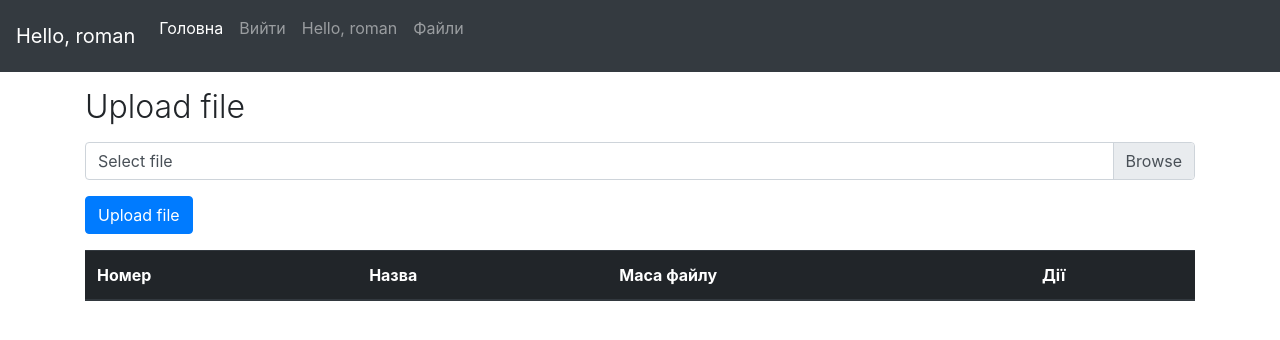
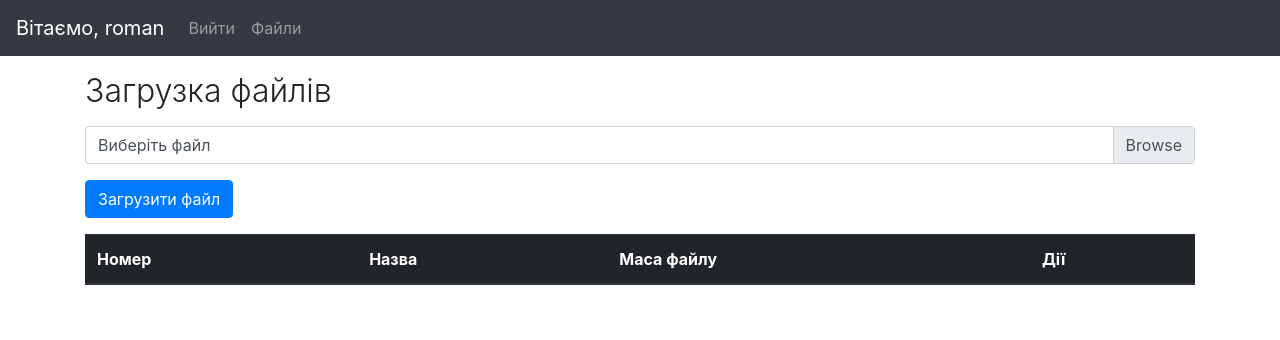
Before and after one commit to Fustell/FileStorage, a Flask app: page /profile/files in a window 1280 px wide. Shown: the top 340 px of the page. Run offline with Flask 2, Linux system fonts and the light colour scheme; a user stored in the database is signed in; lists and menus that the app fills with data are empty.

Commit message:
Opportunity of downloading files was added and a few bugs were fixed.

```diff
--- a/config.py
+++ b/config.py
@@ -1,3 +1,4 @@
 SECRET_KEY = 'fasdkjlfhe3iqruh34345'
 SQLALCHEMY_DATABASE_URI = "sqlite:///database.db"
 SQLALCHEMY_TRACK_MODIFICATIONS = False
+UPLOAD_FOLDER = "usersFiles"
--- a/fileStorage/File.py
+++ b/fileStorage/File.py
@@ -1,19 +1,30 @@
 import uuid
 import os
 
+from fileStorage import app
+from fileStorage.utils import convert_bytes
 
-BASE_DIR = os.path.dirname(__file__)
+BASE_DIR = os.path.join(os.path.dirname(__file__),app.config["UPLOAD_FOLDER"])
 
 
 def get_user_file_name(current_user, folderId):
-    user_files_directory = os.path.join(BASE_DIR, 'usersFiles', current_user.username, str(folderId))
+    user_files_directory = os.path.join(BASE_DIR, current_user.username, str(folderId))
     return os.listdir(user_files_directory).pop()
 
 
 def get_user_file_size(current_user, folderId):
-    user_file_directory = os.path.join(BASE_DIR, 'usersFiles', current_user.username, str(folderId),get_user_file_name(current_user, folderId))
+    user_file_directory = os.path.join(BASE_DIR, current_user.username, str(folderId),get_user_file_name(current_user, folderId))
     return os.path.getsize(user_file_directory)
 
+
+def get_file_directory(current_user, folderId):
+    file_directory = os.path.join(BASE_DIR, current_user.username, str(folderId))
+    return file_directory
+
+
+def get_file(current_user, folderId):
+    file = os.path.join(BASE_DIR, current_user.username, str(folderId),get_user_file_name(current_user, folderId))
+    return file
 
 class File:
 
@@ -30,7 +41,7 @@ class File:
 
     def save(self):
         unique_file_id = self.folder_id
-        user_folder = os.path.join(BASE_DIR, 'usersFiles', self.current_user.username, str(unique_file_id))
+        user_folder = os.path.join(BASE_DIR, self.current_user.username, str(unique_file_id))
 
         if not os.path.exists(user_folder):
             os.makedirs(user_folder)
@@ -40,7 +51,7 @@ class File:
     @staticmethod
     def show_user_files(current_user):
 
-        user_files_directory = os.path.join(BASE_DIR,'usersFiles',current_user.username)
+        user_files_directory = os.path.join(BASE_DIR,current_user.username)
 
         if not os.path.exists(user_files_directory):
             os.makedirs(user_files_directory)
@@ -50,11 +61,11 @@ class File:
         return [dict({
             'filename': get_user_file_name(current_user,folderId),
             'folderId': folderId,
-            'fileSize': get_user_file_size(current_user,folderId)
+            'fileSize': convert_bytes(get_user_file_size(current_user,folderId))
         }) for folderId in files_folders]
 
     @staticmethod
     def delete(current_user, folder_id):
-        user_folder = os.path.join(BASE_DIR, 'usersFiles', current_user.username, folder_id)
+        user_folder = os.path.join(BASE_DIR, current_user.username, folder_id)
         os.remove(os.path.join(user_folder, get_user_file_name(current_user,folder_id)))
         os.rmdir(user_folder)
--- a/fileStorage/__init__.py
+++ b/fileStorage/__init__.py
@@ -21,4 +21,3 @@ def load_user(user_id):
 
 
 from fileStorage import views
-from fileStorage import admin_views
--- a/fileStorage/models.py
+++ b/fileStorage/models.py
@@ -3,7 +3,7 @@ from flask_login import UserMixin
 
 
 class User(UserMixin,db.Model):
-    id = db.Column(db.Integer, primary_key=True) # primary keys are required by SQLAlchemy
+    id = db.Column(db.Integer, primary_key=True)
     email = db.Column(db.String(100), unique=True)
     password = db.Column(db.String(100))
     username = db.Column(db.String(1000))
@@ -13,6 +13,6 @@ class User(UserMixin,db.Model):
 
 
 class UploadFile(db.Model):
-    id = db.Column(db.Integer, primary_key=True)  # primary keys are re
+    id = db.Column(db.Integer, primary_key=True)
     filename = db.Column(db.String(50))
     data = db.Column(db.LargeBinary)
--- a/fileStorage/static/js/script.js
+++ b/fileStorage/static/js/script.js
@@ -77,9 +77,10 @@ function upload(url) {
 
       new_row.innerHTML = `<th scope="row">${count_folders.length}</th>
       <td>${filename}</td>
-      <td>${filesize} байт</td>
+      <td>${formatBytes(filesize)}</td>
       <td>
       <button onclick="delete_file('delete-file/', '${count_folders.length}', '${request.response.folderId}');" class="btn btn-danger">Видалити</button>
+      <button onclick="downloadURI('download-file/${request.response.folderId}','${filename}');" class="btn btn-success">Завантажити</button>
   </td>
       `
       table.append(new_row)
@@ -128,7 +129,7 @@ function reset() {
   file_input_label.innerText = "Select file";
 }
 
-function delete_file(url, id,folderId){
+function delete_file(url, id, folderId) {
   try {
     let row = document.getElementById(`${id}`);
     row.remove();
@@ -150,10 +151,34 @@ function delete_file(url, id,folderId){
 
     });
 
-    request.open("post", url+folderId);
+    request.open("post", url + folderId);
     request.send(data)
 
   } catch (error) {
     console.log(error)
   }
 }
+
+function formatBytes(bytes, decimals = 2) {
+  if (!+bytes) return '0 Bytes'
+
+  const k = 1024
+  const dm = decimals < 0 ? 0 : decimals
+  const sizes = ['Bytes', 'KB', 'MB', 'GB', 'TB', 'PB', 'EB', 'ZB', 'YB']
+
+  const i = Math.floor(Math.log(bytes) / Math.log(k))
+
+  return `${parseFloat((bytes / Math.pow(k, i)).toFixed(dm))} ${sizes[i]}`
+}
+
+
+function downloadURI(uri, name) {
+  var link = document.createElement("a");
+  link.download = name;
+  link.href = uri;
+  document.body.appendChild(link);
+  console.log(link)
+  link.click();
+  document.body.removeChild(link);
+  delete link;
+}
--- a/fileStorage/templates/public/profiles/files.html
+++ b/fileStorage/templates/public/profiles/files.html
@@ -6,26 +6,24 @@
     <div class="row">
         <div class="col">
             <div class="mb-3 mt-3">
-                <h2 class="mb-3" style="font-weight:300">Upload file</h2>
+                <h2 class="mb-3" style="font-weight:300">Загрузка файлів</h2>
                 <div class="form-group mb-3">
                     <div class="custom-file">
-                        <label for="file_input" id="file_input_label" class="custom-file-label">Select file</label>
+                        <label for="file_input" id="file_input_label" class="custom-file-label">Виберіть файл</label>
                         <input type="file" class="custom-file-input" id="file_input" oninput="input_filename();">
                     </div>
                 </div>
-                <button onclick="upload('{{url_for('upload_file')}}');" id="upload_btn" class="btn btn-primary">Upload
-                    file
+                <button onclick="upload('{{url_for('upload_file')}}');" id="upload_btn" class="btn btn-primary">Загрузити файл
                 </button>
                 <button class="btn btn-primary d-none" id="loading_btn" type="button" disabled>
                     <span class="spinner-border spinner-border-sm" role="status" aria-hidden="true"></span>
-                    Uploading...
+                    загрузка...
                 </button>
-                <button class="btn btn-secondary d-none" id="cancel_btn" type="button" onclick="reset();">Cancel
-                    upload
+                <button class="btn btn-secondary d-none" id="cancel_btn" type="button" onclick="reset();">Скасувати загрузку
                 </button>
             </div>
             <div id="progress_wrapper" class="d-none">
-                <label id="progress_status">50% uploaded</label>
+                <label id="progress_status">50% завантаження</label>
                 <div class="progress mb-3">
                     <div id="progress" class="progress-bar" role="progressbar" aria-valuenow="25" aria-valuemin="0"
                          aria-valuemax="100"></div>
@@ -48,9 +46,10 @@
         <tr id="{{loop.index}}">
             <th scope="row">{{loop.index}}</th>
             <td>{{file.filename}}</td>
-            <td>{{file.fileSize}} байт</td>
+            <td>{{file.fileSize}}</td>
             <td>
                 <button onclick="delete_file('delete-file/', '{{loop.index}}', '{{file.folderId}}');" class="btn btn-danger">Видалити</button>
+                <button onclick="downloadURI('download-file/{{file.folderId}}','{{file.filename}}');" class="btn btn-success">Завантажити</button>
             </td>
         </tr>
         {% endfor %}
--- a/fileStorage/templates/public/templates/public_template.html
+++ b/fileStorage/templates/public/templates/public_template.html
@@ -10,30 +10,28 @@
 </head>
 <body>
     <nav class="navbar navbar-expand-lg navbar-dark bg-dark">
-        <a class="navbar-brand" href="/">Hello, {{current_user.username}}</a>
+      {% if current_user.username %}
+      <a class="navbar-brand" href="/">Вітаємо, {{current_user.username}}</a>
+    {% else %}
+    <a class="navbar-brand" href="/">Файлове сховище</a>
+    {% endif %}
         <button class="navbar-toggler" type="button" data-toggle="collapse" data-target="#navbarSupportedContent" aria-controls="navbarSupportedContent" aria-expanded="false" aria-label="Toggle navigation">
           <span class="navbar-toggler-icon"></span>
         </button>
 
         <div class="collapse navbar-collapse" id="navbarSupportedContent">
           <ul class="navbar-nav mr-auto">
-            <li class="nav-item active">
-              <a class="nav-link" href="#">Головна</a>
-            </li>
 
             {% if current_user.username %}
             <li class="nav-item">
-                <a class="nav-link" href="/logout">Вийти</a>
+                <a class="nav-link" href="{{url_for('logout')}}">Вийти</a>
               </li>
-              <li class="nav-item">
-                <p class="nav-link" >Hello, {{current_user.username}}</p>
-              </li>
-          {% else %}\
+          {% else %}
           <li class="nav-item">
-            <a class="nav-link" href="/login">Ввійти</a>
+            <a class="nav-link" href="{{url_for('login')}}">Ввійти</a>
           </li>
           <li class="nav-item">
-            <a class="nav-link" href="/sign-up">Реєстрація</a>
+            <a class="nav-link" href="{{url_for('sign_up')}}">Реєстрація</a>
           </li>
           {% endif %}
 
--- a/fileStorage/views.py
+++ b/fileStorage/views.py
@@ -1,21 +1,21 @@
-import time
-import os
-
 from fileStorage import app
-from fileStorage.File import File,get_user_file_name,get_user_file_size
+from fileStorage.File import File, get_user_file_name, get_file
 from fileStorage.models import User
 from fileStorage import db
 
-from flask import render_template, request, redirect, url_for, make_response, jsonify
+from flask import render_template, request, redirect, url_for, make_response, jsonify, send_from_directory, send_file
 from flask_login import login_user,login_required,logout_user,current_user
 
 
 @app.route('/')
 def index():
-    return render_template("public/index.html")
+    if current_user.is_authenticated:
+        return redirect(url_for('show_user_files'))
+    else:
+        return redirect(url_for('login'))
 
 
-@app.route("/sign-up",methods=["GET","POST"])
+@app.route("/sign-up",methods=["GET", "POST"])
 def sign_up():
 
     if request.method == "POST":
@@ -101,17 +101,14 @@ def delete_file(folder_id):
 
     return redirect(url_for('show_user_files'))
 
-# @app.route("/profile/download-file/<folder_id>",methods=["POST"])
-# @login_required
-# def delete_file(folder_id):
-#     print(2)
-#     if request.method=="POST":
-#         print(1)
-#         # file_name = get_user_file_name(current_user, folder_id)
-#         File.delete(current_user,folder_id)
-#
-#         # res = make_response(jsonify({'message':f"{file_name} deleted"}), 200)
-#         #
-#         # return res
-#
-#     return redirect(url_for('show_user_files'))
+
+@app.route("/profile/download-file/<folder_id>",methods=["GET"])
+@login_required
+def download_file(folder_id):
+    if request.method=="GET":
+
+        file_directory = get_file(current_user,folder_id)
+
+        return send_file(file_directory, as_attachment=True)
+
+    return redirect(url_for('show_user_files'))
```
Also changed, not shown: fileStorage/admin_views.py (deleted, +0 -13 lines), fileStorage/templates/public/login.html (+19 -14 lines), fileStorage/templates/public/sign_up.html (+5 -9 lines), fileStorage/utils.py (+7 -0 lines). Lines whose indentation alone changed are shown as unchanged.
